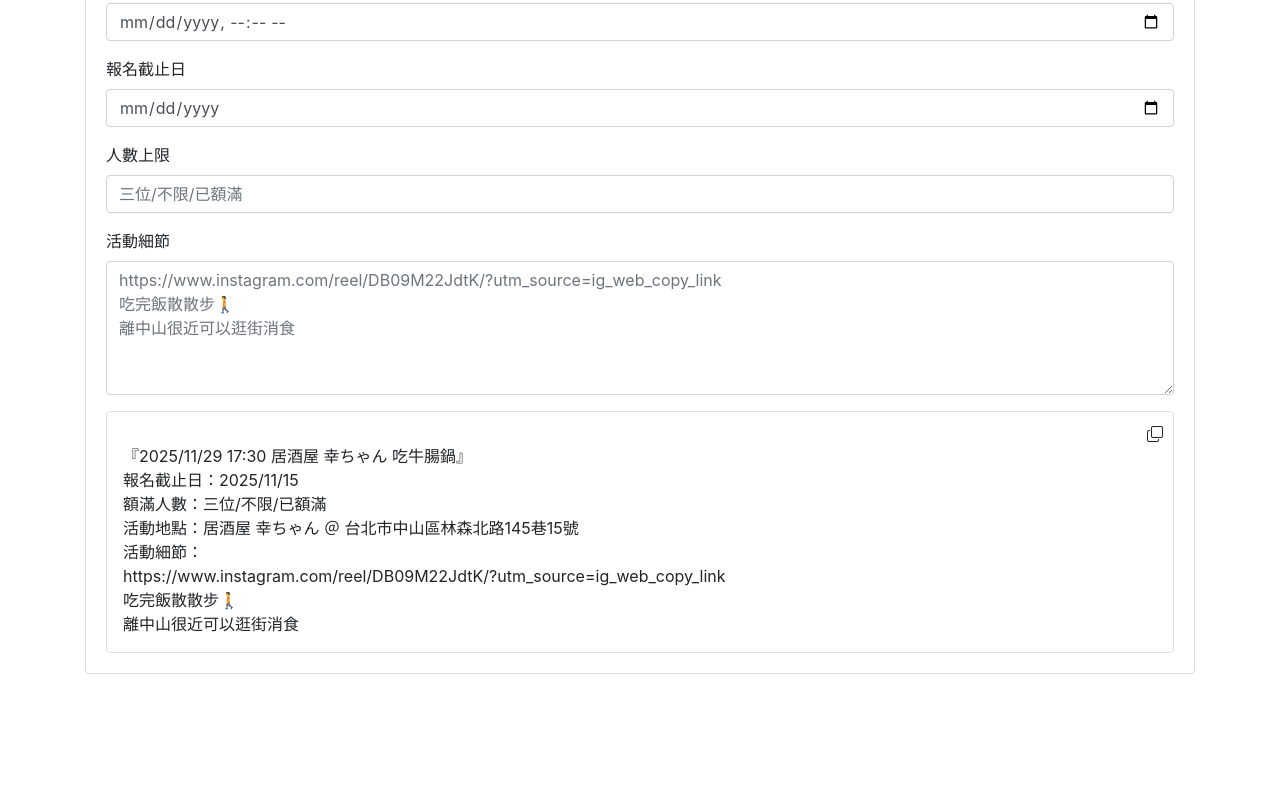
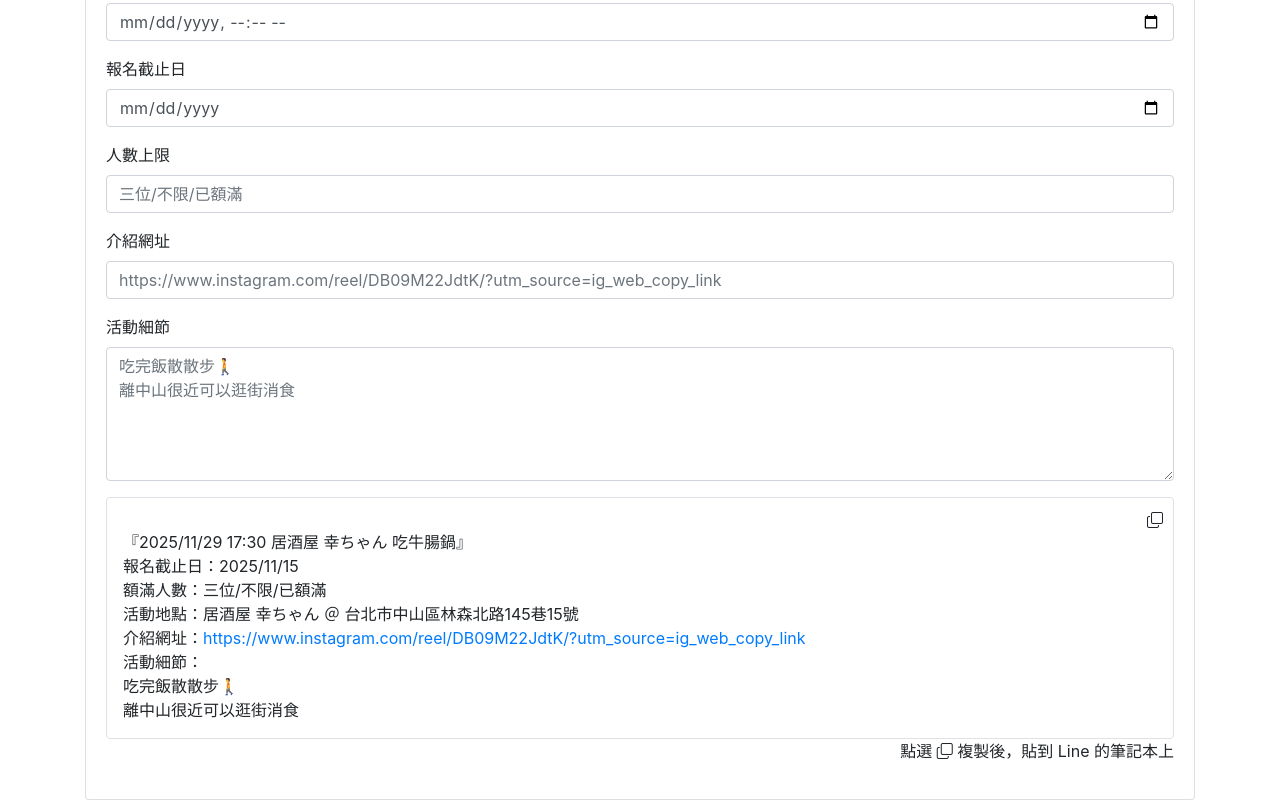
Before and after one commit to mick1031/GoOnATrip, a plain HTML site: page index.html in a window 1280 px wide. Shown: the part 569-1369 px from the top of the page. Before the commit the page ends 1243 px from the top, so only its background shows below. Drawn offline with nearby package versions, Linux system fonts and the light colour scheme.

Commit message:
新增介紹網址輸入欄位，並在顯示區域中顯示網址，改善活動資訊的呈現

```diff
--- a/index.html
+++ b/index.html
@@ -60,17 +60,20 @@
                         <input type="text" class="form-control v-input" name="capacity" placeholder="三位/不限/已額滿">
                     </div>
                     <div class="form-group">
+                        <label for="url">介紹網址</label>
+                        <input type="text" class="form-control v-input" name="url" placeholder="https://www.instagram.com/reel/DB09M22JdtK/?utm_source=ig_web_copy_link">
+                    </div>
+                    <div class="form-group">
                         <label for="detail">活動細節</label>
-                        <textarea class="form-control v-input" name="detail" rows="5" placeholder="https://www.instagram.com/reel/DB09M22JdtK/?utm_source=ig_web_copy_link
-吃完飯散散步🚶
+                        <textarea class="form-control v-input" name="detail" rows="5" placeholder="吃完飯散散步🚶
 離中山很近可以逛街消食"></textarea>
                     </div>
                 </div>
                 <div class="border rounded p-3 mt-3" style="position: relative;">
                     <div id="showArea" class="mt-3"></div>
-                    <i class="bi bi-copy" id="showAreaCopy" style="cursor: pointer; position: absolute; right: 10px; top: 10px;"></i>
+                    <i class="bi bi-copy v-copy" style="cursor: pointer; position: absolute; right: 10px; top: 10px;"></i>
                 </div>
-
+                <p class="text-right v-copy">點選 <i class="bi bi-copy" style="cursor: pointer;"></i> 複製後，貼到 Line 的筆記本上</p>
 
             </div>
         </div>
@@ -84,8 +87,8 @@
                 datetime: '2025/11/29 17:30',
                 deadline: '2025/11/15',
                 capacity: '三位/不限/已額滿',
-                detail:`https://www.instagram.com/reel/DB09M22JdtK/?utm_source=ig_web_copy_link
-吃完飯散散步🚶
+                url: 'https://www.instagram.com/reel/DB09M22JdtK/?utm_source=ig_web_copy_link',
+                detail:`吃完飯散散步🚶
 離中山很近可以逛街消食
                 `
             }
@@ -101,10 +104,17 @@
         function render() {
             const { edit } = page;
             const detail = edit.detail?.replace(/\n/g, '<br/>') || '';
+            let url = edit.url || '';
+
+            if(!(url.startsWith('http://') || url.startsWith('https://')) && url) {
+                url = 'https://' + url;
+            }
+
             const content = `『${edit.datetime} ${edit.title}』<br/>
 報名截止日：${edit.deadline} <br/>
 額滿人數：${edit.capacity} <br/>
 活動地點：${edit.location} <br/>
+介紹網址：<a href="${url}" target="_blank">${url}</a> <br/>
 活動細節：<br/>
 ${detail}
 `;
@@ -112,7 +122,7 @@ ${detail}
             $('#showArea').html(content);
         }
 
-        $('#showAreaCopy').on('click', function() {
+        $('.v-copy').on('click', function() {
             const content = $('#showArea').text();
             navigator.clipboard.writeText(content).then(() => {
                 alert('活動資訊已複製到剪貼簿');
```
